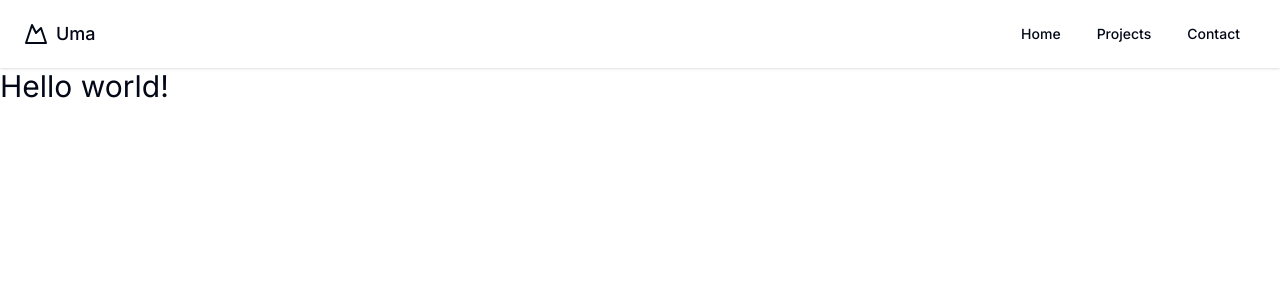
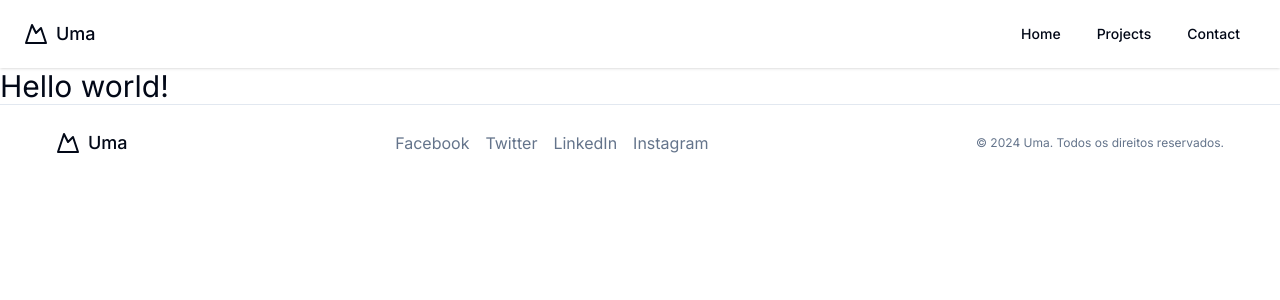
Before and after one commit to canutoilberto/port, a Next.js app: page / in a window 1280 px wide. Shown: the top 300 px of the page. Built offline with nearby package versions, Linux system fonts and the light colour scheme.

Commit message:
[Feat] Footer added

```diff
--- a/app/layout.jsx
+++ b/app/layout.jsx
@@ -1,6 +1,7 @@
 import { Inter } from "next/font/google";
 import "./globals.css";
 import Navbar from "@/components/Navbar";
+import Footer from "@/components/Footer";
 
 const inter = Inter({ subsets: ["latin"] });
 
@@ -15,6 +16,7 @@ export default function RootLayout({ children }) {
       <body className={inter.className}>
         <Navbar />
         {children}
+        <Footer />
       </body>
     </html>
   );
--- /dev/null
+++ b/components/Footer.jsx
@@ -0,0 +1,71 @@
+import Link from "next/link";
+import React from "react";
+
+const Footer = () => {
+  return (
+    <footer className="bg-background px-4 md:px-6 py-6 border-t">
+      <div className="max-w-[1400px] mx-auto">
+        <div className="container flex flex-col md:flex-row items-center justify-between gap-4">
+          <div className="flex items-center gap-2">
+            <MountainIcon className="h-6 w-6" />
+            <span className="text-lg font-medium">Uma</span>
+          </div>
+          <nav className="flex gap-4">
+            <Link
+              href="#"
+              className="text-muted-foreground hover:underline underline-offset-4"
+              prefetch={false}
+            >
+              Facebook
+            </Link>
+            <Link
+              href="#"
+              className="text-muted-foreground hover:underline underline-offset-4"
+              prefetch={false}
+            >
+              Twitter
+            </Link>
+            <Link
+              href="#"
+              className="text-muted-foreground hover:underline underline-offset-4"
+              prefetch={false}
+            >
+              LinkedIn
+            </Link>
+            <Link
+              href="#"
+              className="text-muted-foreground hover:underline underline-offset-4"
+              prefetch={false}
+            >
+              Instagram
+            </Link>
+          </nav>
+          <p className="text-xs text-muted-foreground">
+            &copy; 2024 Uma. Todos os direitos reservados.
+          </p>
+        </div>
+      </div>
+    </footer>
+  );
+
+  function MountainIcon(props) {
+    return (
+      <svg
+        {...props}
+        xmlns="http://www.w3.org/2000/svg"
+        width="24"
+        height="24"
+        viewBox="0 0 24 24"
+        fill="none"
+        stroke="currentColor"
+        strokeWidth="2"
+        strokeLinecap="round"
+        strokeLinejoin="round"
+      >
+        <path d="m8 3 4 8 5-5 5 15H2L8 3z" />
+      </svg>
+    );
+  }
+};
+
+export default Footer;
```
